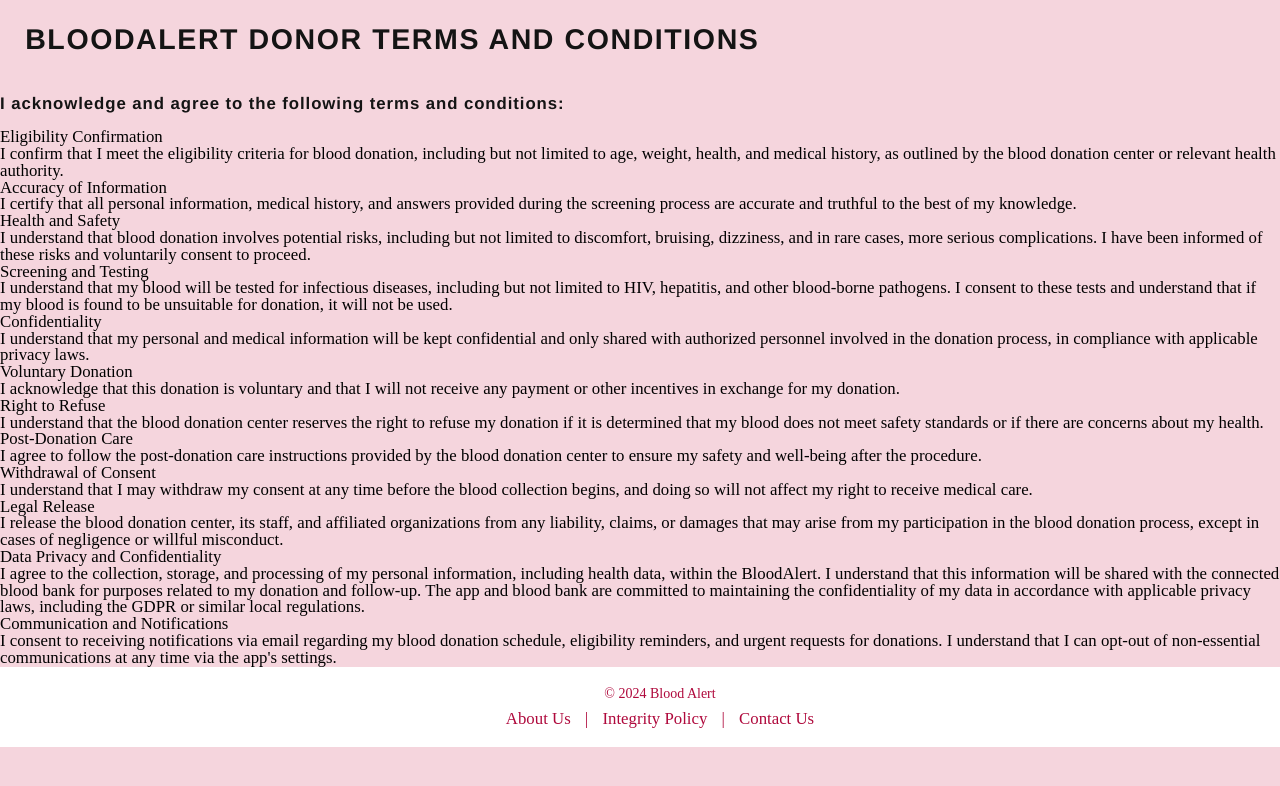
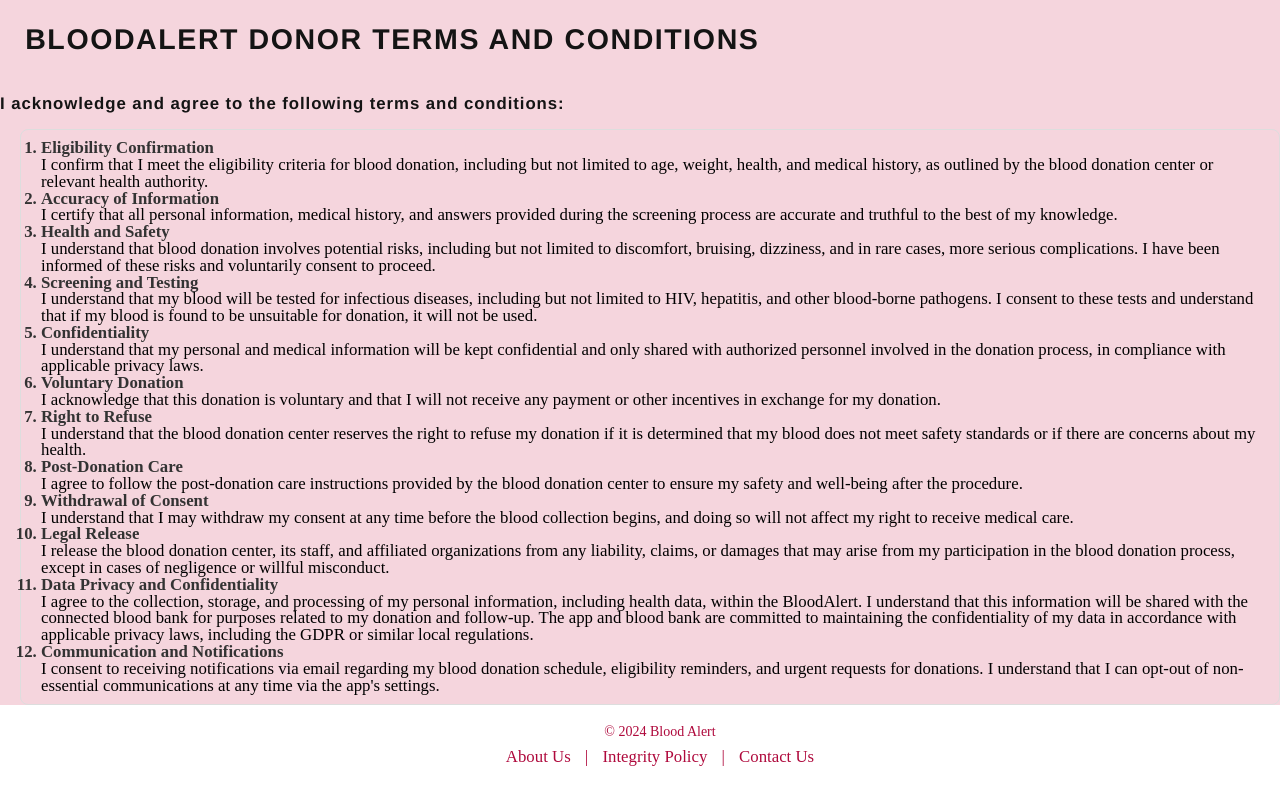
Before and after one commit to ralfcat/LIMS_twister, a PHP site: page /Donor/Donor_reg/terms_cond_donor.html in a window 1280 px wide. Shown: the part 84-870 px from the top of the page. Before the commit the page ends 831 px from the top, so only its background shows below. Run offline with PHP 8.4, Linux system fonts and the light colour scheme; some web fonts are replaced.

Commit message:
Fixed the styling for terms and conditions

```diff
--- a/Donor/Donor_reg/terms_cond_donor.html
+++ b/Donor/Donor_reg/terms_cond_donor.html
@@ -20,7 +20,7 @@
 
 <h3>I acknowledge and agree to the following terms and conditions:</h3>
 
-<ol type="1">
+<ol type="1" class="styled-list">
   <li>Eligibility Confirmation</li>
   <p>
     I confirm that I meet the eligibility criteria for blood donation, including
--- a/stylesheet/styles2.css
+++ b/stylesheet/styles2.css
@@ -653,3 +653,28 @@
     margin: 0;
     padding-left: 5px;
 }
+
+/* Terms and conditions */
+.styled-list {
+    list-style-type: decimal;       /* Numbers for list items */
+    margin-left: 20px;              /* Indentation for the list */
+    padding: 10px 20px;             /* Adds space around the list */
+
+    border: 1px solid #ddd;         /* Adds a border around the list */
+    border-radius: 8px;             /* Rounded corners */
+  }
+
+  .styled-list li p {
+    margin: 10px 0 0 20px;          /* Indent paragraphs inside list items */
+    font-size: 14px;                /* Font size for paragraphs */
+    color: #555;                    /* Text color for the paragraphs */
+  }
+
+  .styled-list li {
+    font-weight: bold;              /* Bold list item titles */
+    color: #333;                    /* Darker color for list item titles */
+  }
+
+  .styled-list li:last-child {
+    margin-bottom: 0;               /* Removes margin from the last list item */
+  }
```
